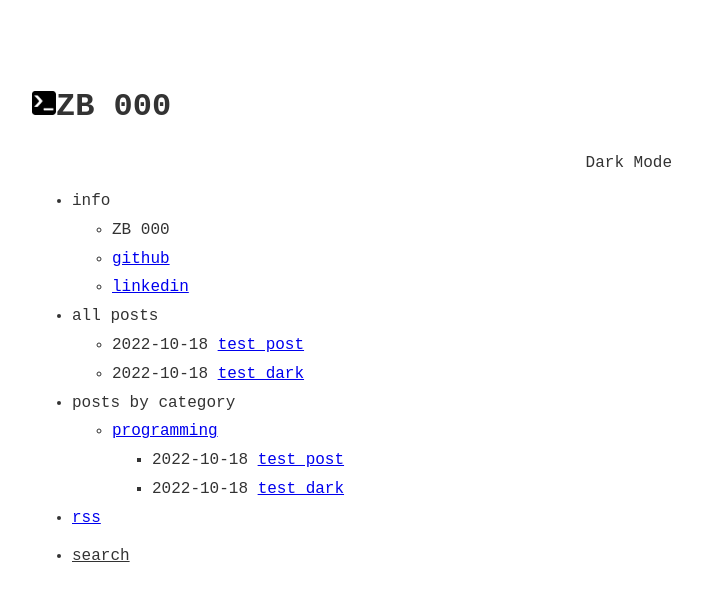
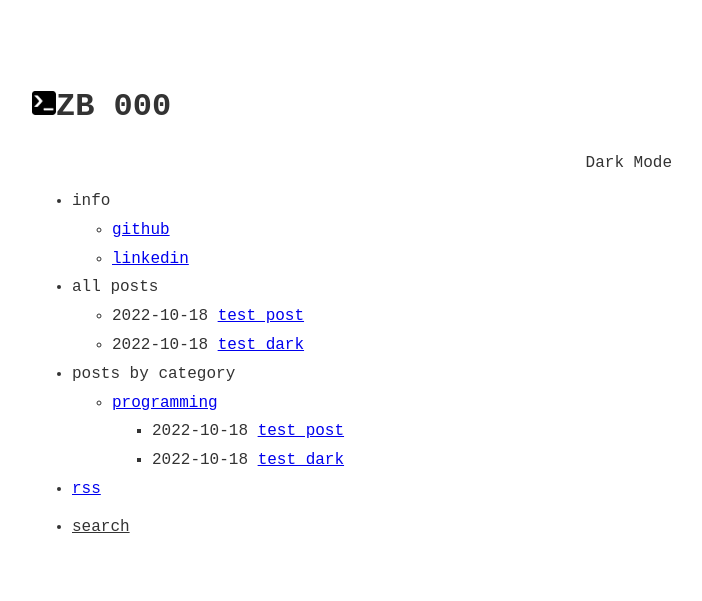
Before and after one commit to zib0/zibo_me, a Jekyll site: the page built from index.md, in a window 1280 px wide. Shown: the top 601 px of the page, without its empty margins (288-990 px from the left). Built offline with Jekyll 4.4.1, drawn with Linux system fonts in a browser that asks for light colours.

Commit message:
fix menu

```diff
--- a/_data/menu.yml
+++ b/_data/menu.yml
@@ -4,7 +4,6 @@
 entries:
   - title: info
     entries:
-      - title: ZB 000
       - title: github
         url: https://github.com/zib0
       - title: linkedin
@@ -20,7 +19,7 @@ entries:
   - title: posts by category
     entries:
       - title: programming
-        url: /category/programming/
+        url: /category/programming
         post_list:
           category: programming
           show_more: true
```
